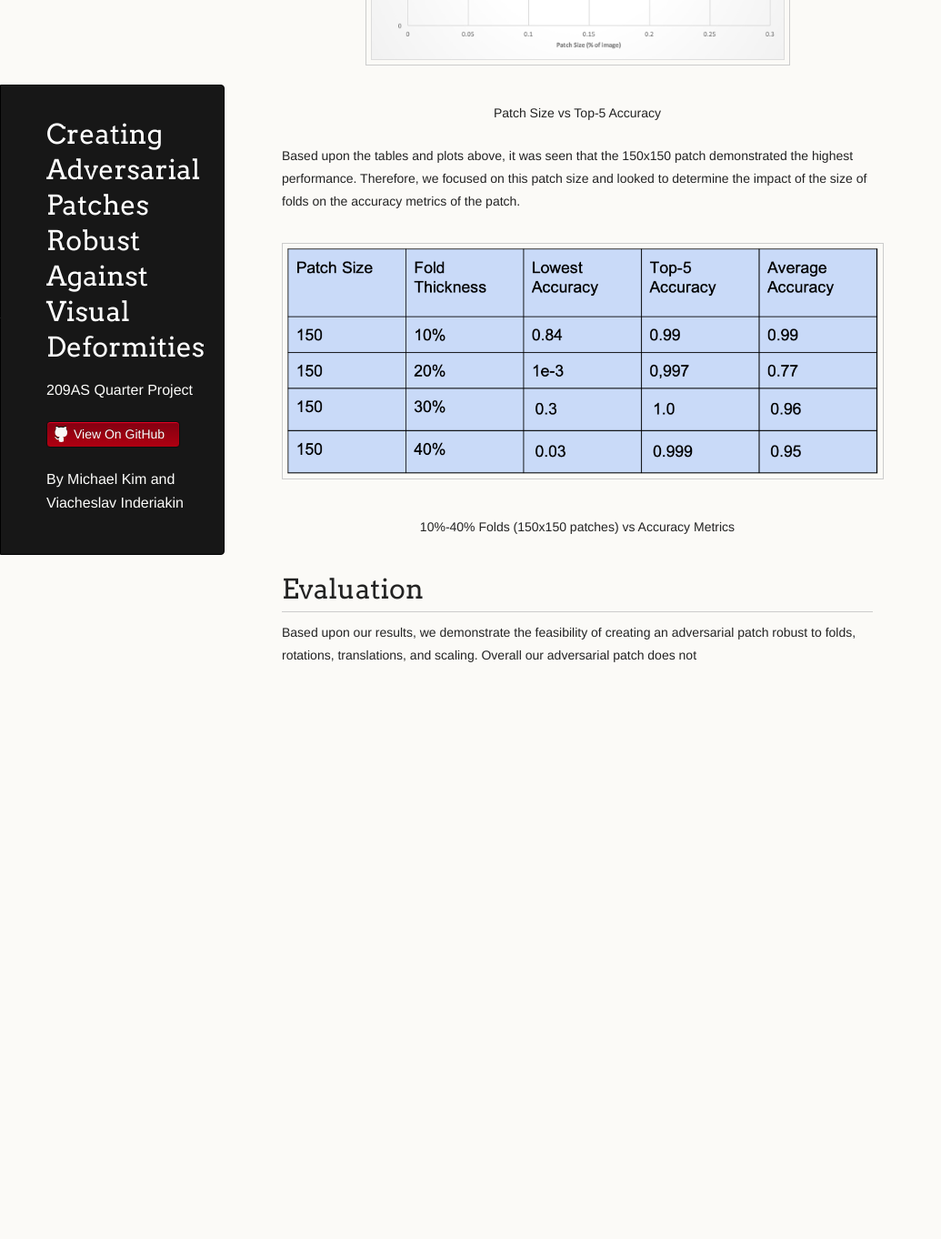
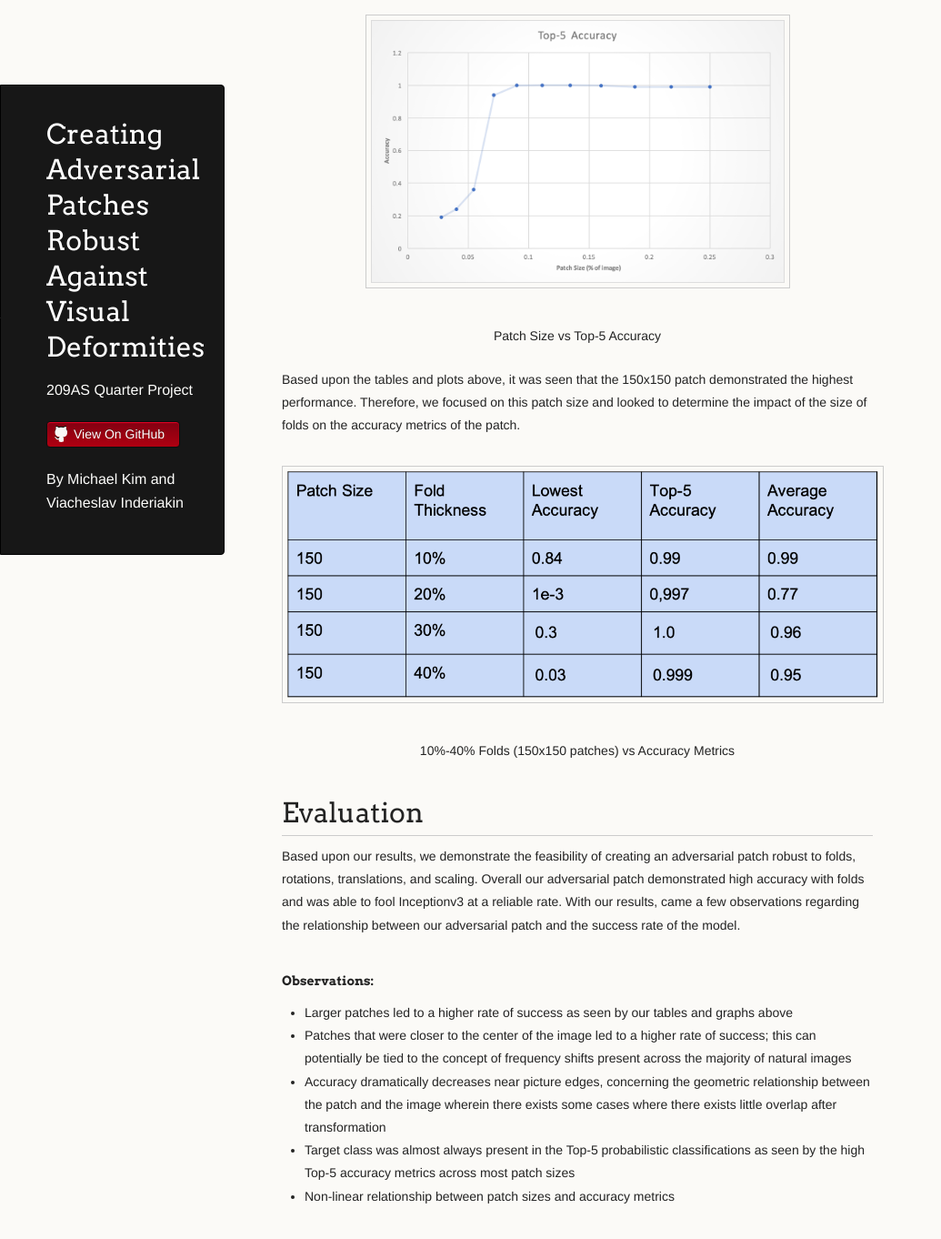
Before and after one commit to SlavaInder/209AS_Adversarial_Patch, a Jekyll site: the page built from docs/implementation.md, in a window 1280 px wide and 1400 px high, scrolled down 2295 px. Shown: the top 1362 px of the window at 91% size, without its empty margins (0-1035 px from the left). Built offline with Jekyll 4.4.1, drawn with Linux system fonts in a browser that asks for light colours; our own code applies the rules of GitHub Pages for plain Markdown files; before the commit the page ends 3101 px from its top, so only the background shows below that; some of the changed text lies outside the part shown.

Commit message:
Update implementation.md

```diff
--- a/docs/implementation.md
+++ b/docs/implementation.md
@@ -19,6 +19,8 @@
   </body>
 </html>
 
+After demonstrating that the adversarial patch is robust under folds and other transformations, the effect of the patch size with the attack model's rate of success was tested. We trained and tested our adversarial patch of different sizes ranging from 50x50 pixels to 150x150 pixels to determine if there would be any existing correlation betweeen the two.
+
 <html>
   <body><p>
   <center><figure>
@@ -27,6 +29,8 @@
     </figure></center></p>
   </body>
 </html>
+
+Based upon the table above, it can be seen that the average accuracy of the patch is strongly correlated to the size of the patch. With smaller iterations of the patch, the accuracy of the patch reduced significantly reached a steady point/plateau when the patch was greater than 6% of the image. This relationship is graphically shown in the plots below.
 
 <html>
   <body><p>
@@ -59,4 +63,11 @@
 
 
 # Evaluation
-Based upon our results, we demonstrate the feasibility of creating an adversarial patch robust to folds, rotations, translations, and scaling. Overall our adversarial patch does not
+Based upon our results, we demonstrate the feasibility of creating an adversarial patch robust to folds, rotations, translations, and scaling. Overall our adversarial patch demonstrated high accuracy with folds and was able to fool Inceptionv3 at a reliable rate. With our results, came a few observations regarding the relationship between our adversarial patch and the success rate of the model.
+
+#### Observations:
+- Larger patches led to a higher rate of success as seen by our tables and graphs above
+- Patches that were closer to the center of the image led to a higher rate of success; this can potentially be tied to the concept of frequency shifts present across the majority of natural images
+- Accuracy dramatically decreases near picture edges, concerning the geometric relationship between the patch and the image wherein there exists some cases where there exists little overlap after transformation
+- Target class was almost always present in the Top-5 probabilistic classifications as seen by the high Top-5 accuracy metrics across most patch sizes
+- Non-linear relationship between patch sizes and accuracy metrics
```
Also changed, not shown: other parts of docs/implementation.md (+1 -1 lines).
